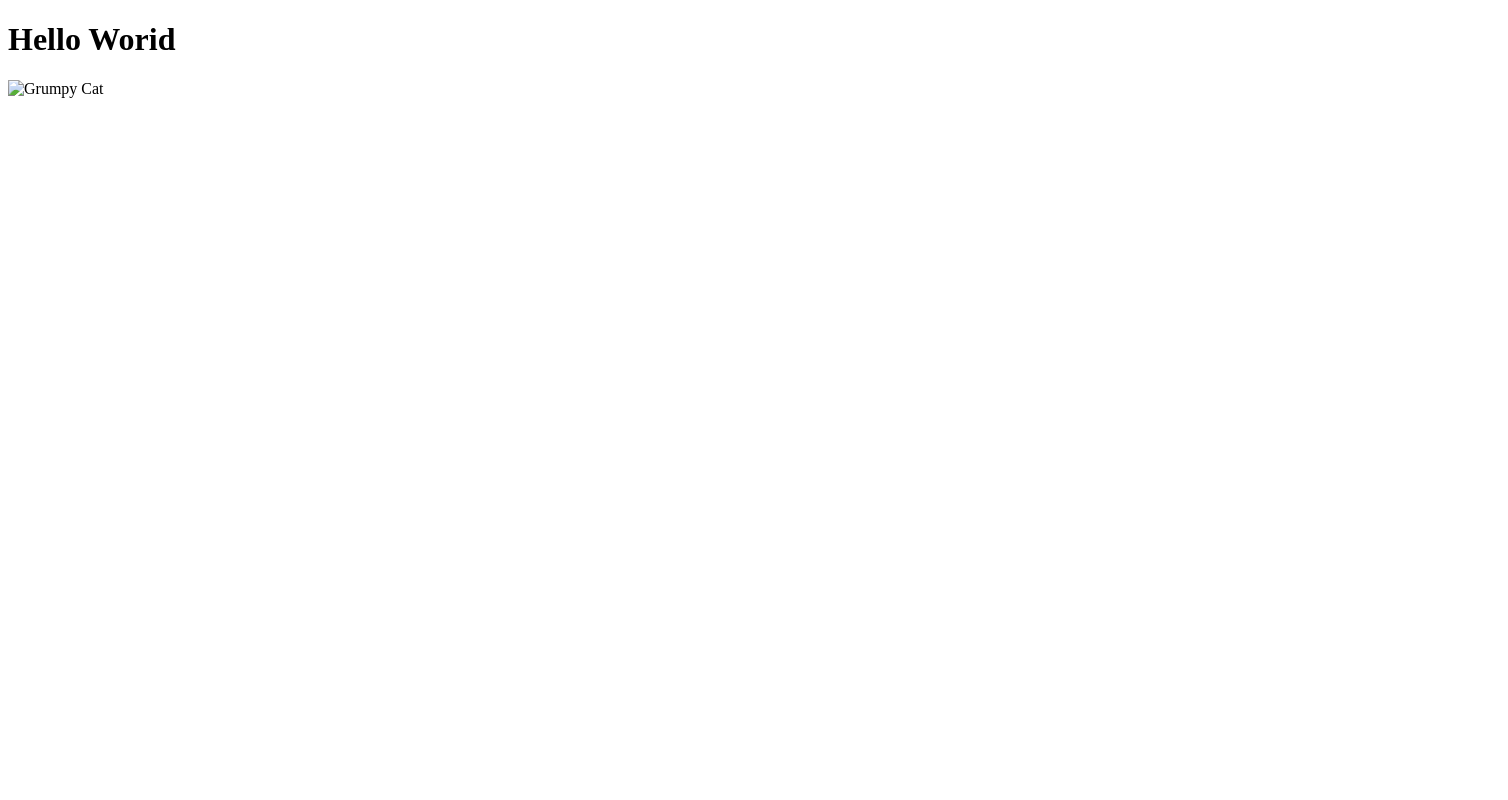
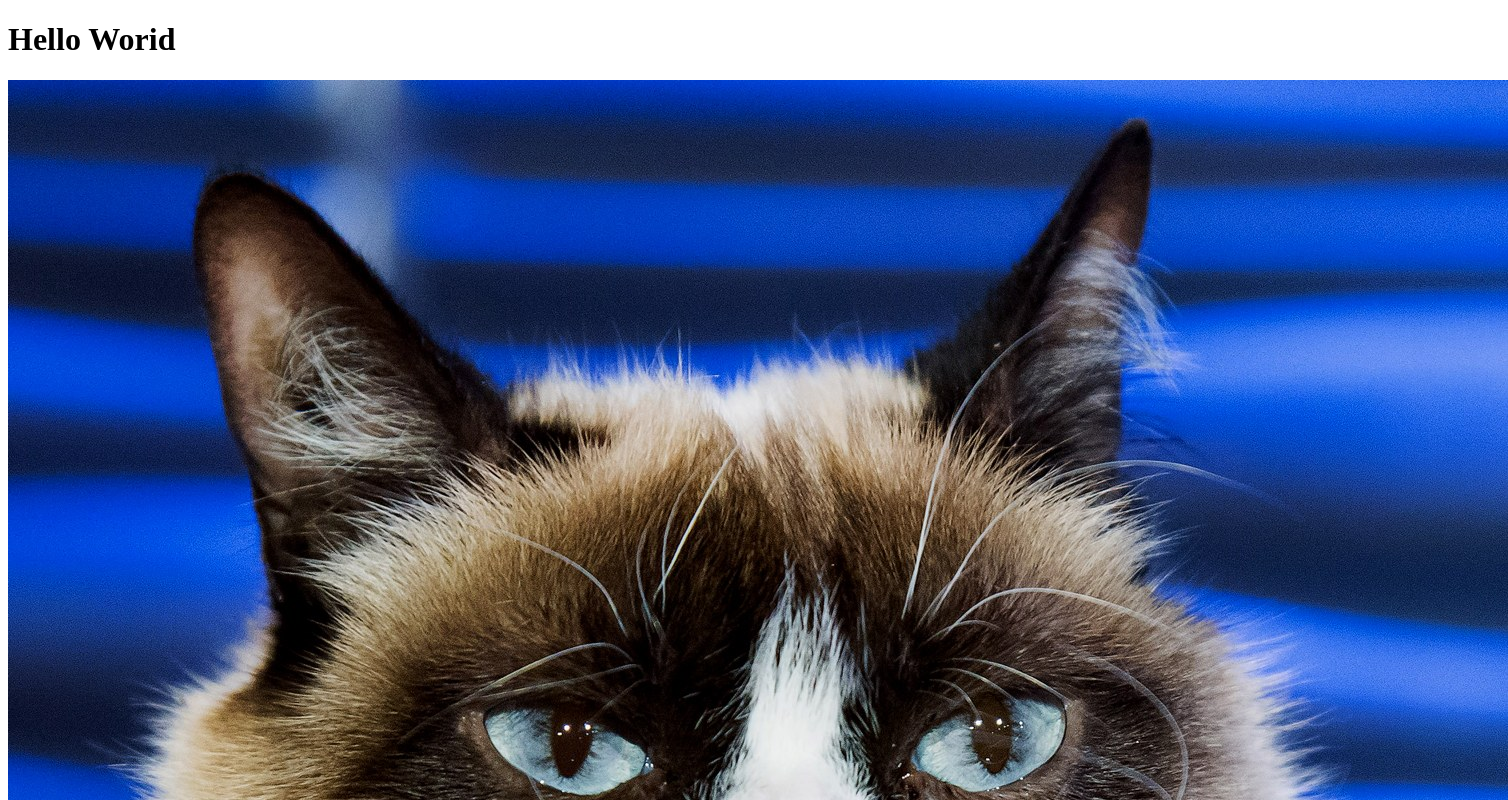
Before and after one commit to Galdmi0108/first-project, a plain HTML site: page index.html in a window 1280 px wide. Shown: the top 800 px of the page, 1508 px wide, since content can reach past the window. Drawn offline with Linux system fonts and the light colour scheme.

Commit message:
Update index.html

```diff
--- a/index.html
+++ b/index.html
@@ -5,6 +5,6 @@
   </head>
   <body>
     <h1>Hello Worid</h1>
-    <img src="grumpy.jpg" alt="Grumpy Cat">
+    <img src="Culture-Grumpy-Cat-487386121-2.jpg" alt="Grumpy Cat">
   </body>
 </html>
```
